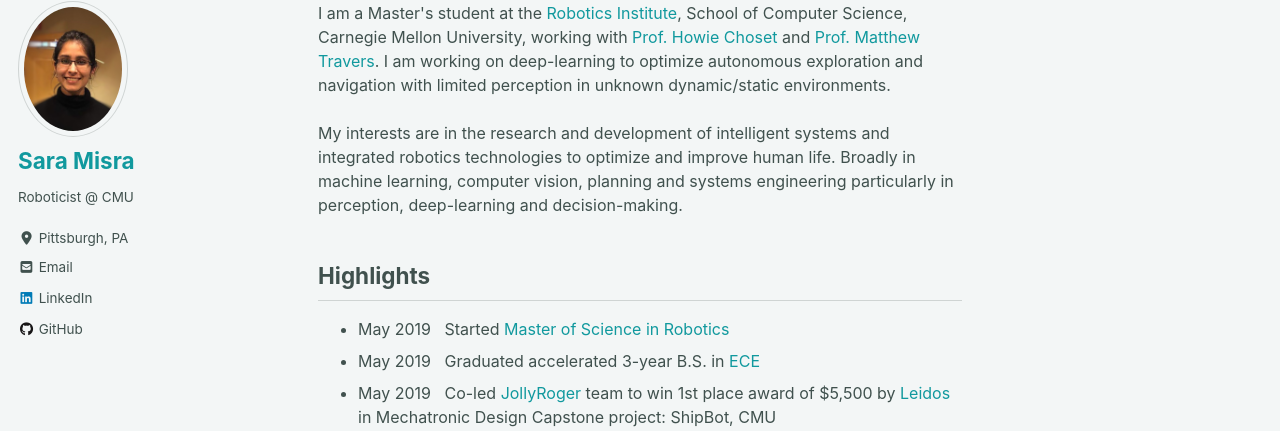
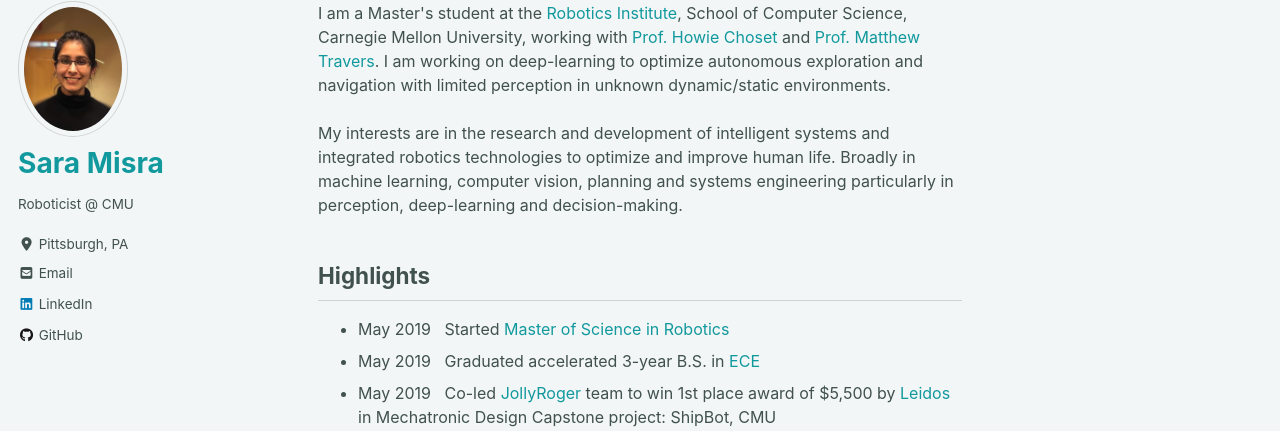
Before and after one commit to saram1sra/saram1sra.github.io, a Jekyll site: the page built from index.html, in a window 1280 px wide. Shown: the part 97-528 px from the top of the page. Built offline with Jekyll 4.4.1, drawn with Linux system fonts in a browser that asks for light colours; cached includes are drawn as plain includes; nearby versions of some CDN libraries; the list of posts is cut into pages by our own code.

```diff
--- a/_sass/minimal-mistakes/_sidebar.scss
+++ b/_sass/minimal-mistakes/_sidebar.scss
@@ -167,7 +167,7 @@
 }
 .sidebar .author__name {
   font-family: $sans-serif;
-  font-size: $type-size-4;
+  font-size: $type-size-3;
   color:#11999e;
 }
 
--- a/_sass/minimal-mistakes/skins/_mint.scss
+++ b/_sass/minimal-mistakes/skins/_mint.scss
@@ -15,7 +15,7 @@
 // $masthead-link-color-hover: $text-color !default;
 // $navicon-link-color-hover: mix(#fff, $text-color, 80%) !default;
 $masthead-link-color: #fff !default;
-$masthead-link-color-hover: #fff !default;
+$masthead-link-color-hover: #fff !important;
 $navicon-link-color-hover: #fff !default;
 .page__footer {
   color: #fff !important; // override
```
